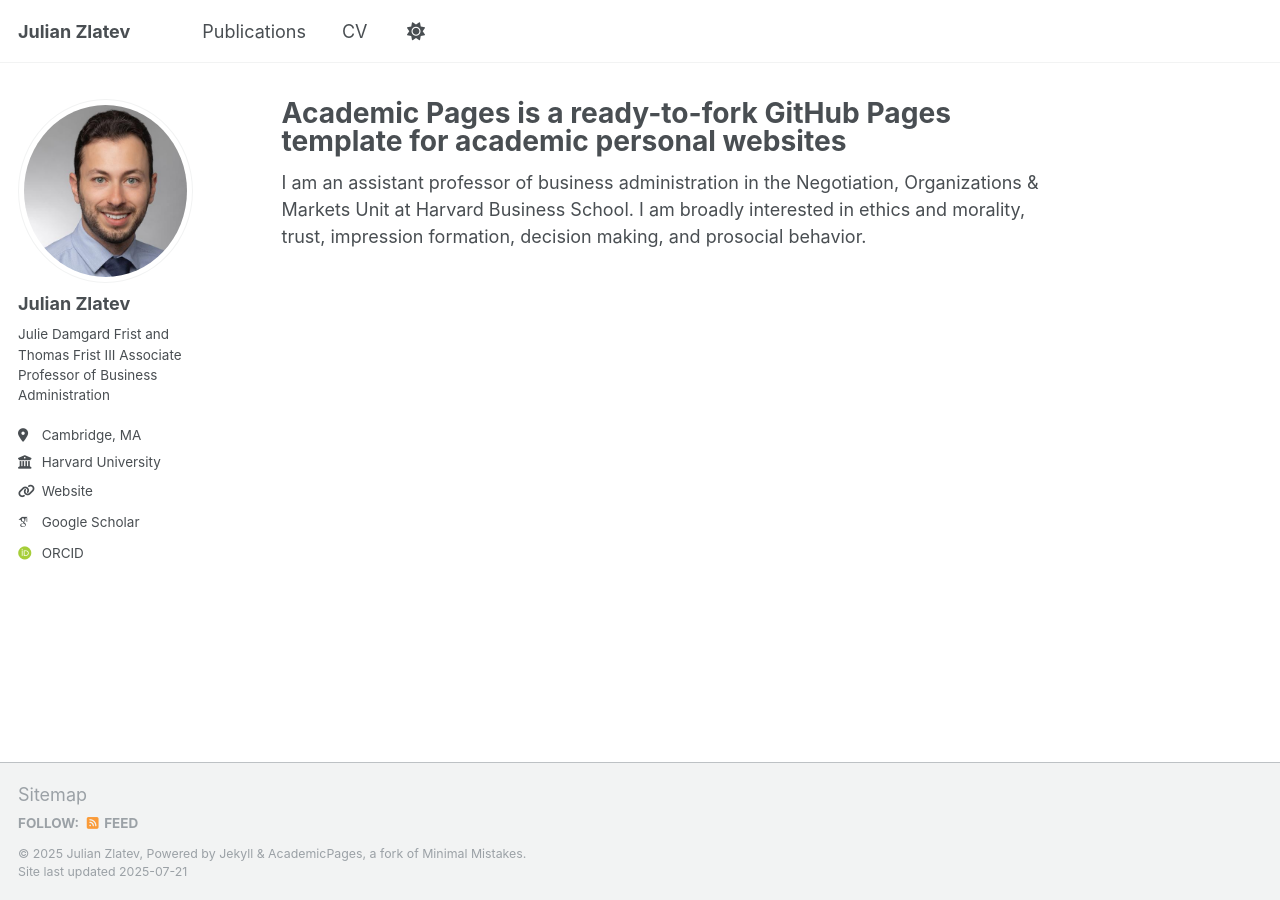
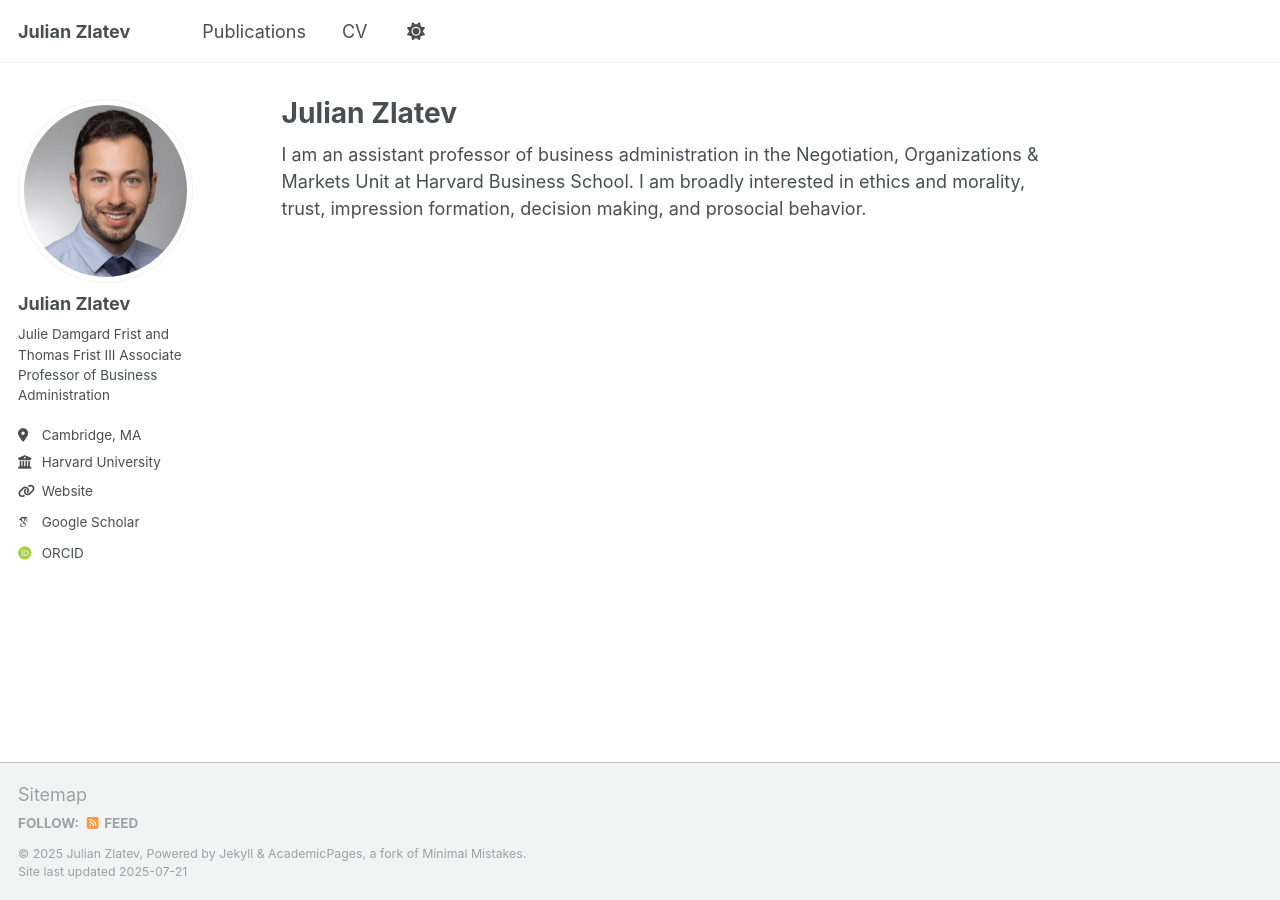
Before and after one commit to jjzlatev/jjzlatev.github.io, a Jekyll site: the page built from _pages/about.md, in a window 1280 px wide. Built offline with Jekyll 4.4.1, drawn with Linux system fonts in a browser that asks for light colours; some web fonts are replaced; a script that is not in the unit is left out.

Commit message:
Update about.md

```diff
--- a/_pages/about.md
+++ b/_pages/about.md
@@ -1,6 +1,6 @@
 ---
 permalink: /
-title: "Academic Pages is a ready-to-fork GitHub Pages template for academic personal websites"
+title: "Julian Zlatev"
 author_profile: true
 redirect_from:
   - /about/
```
